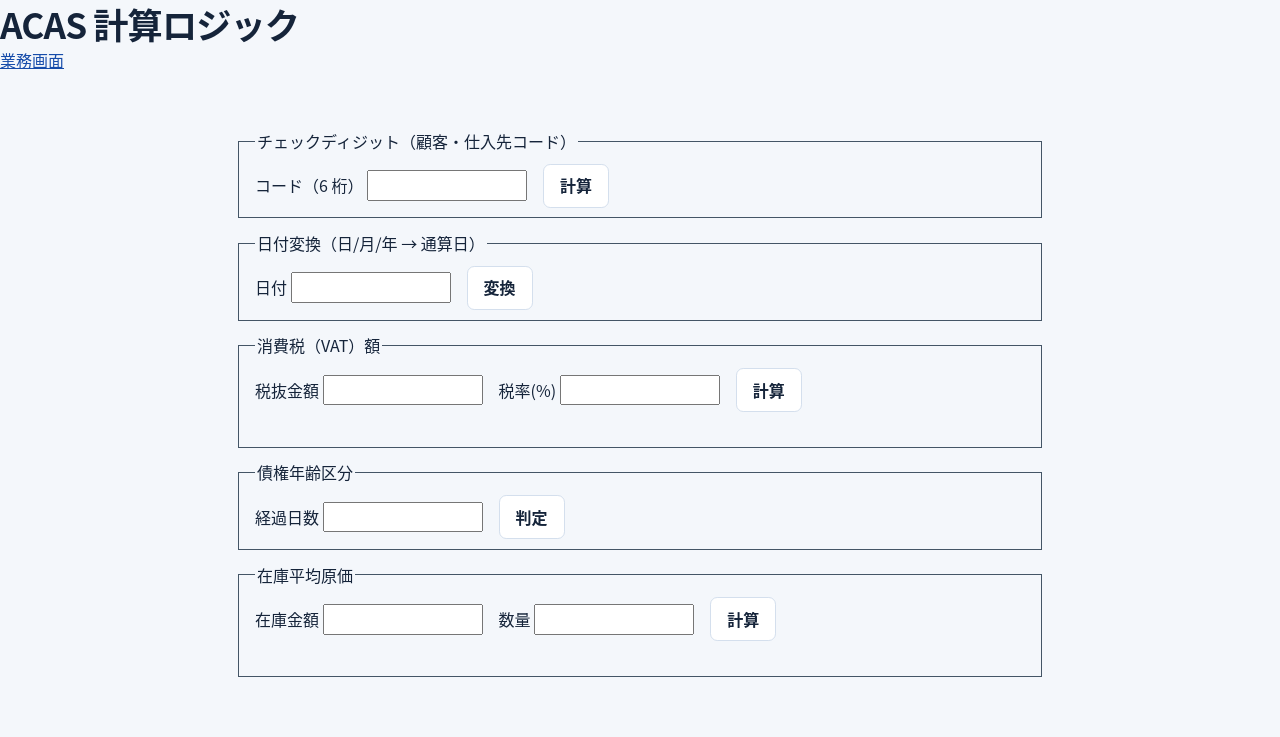
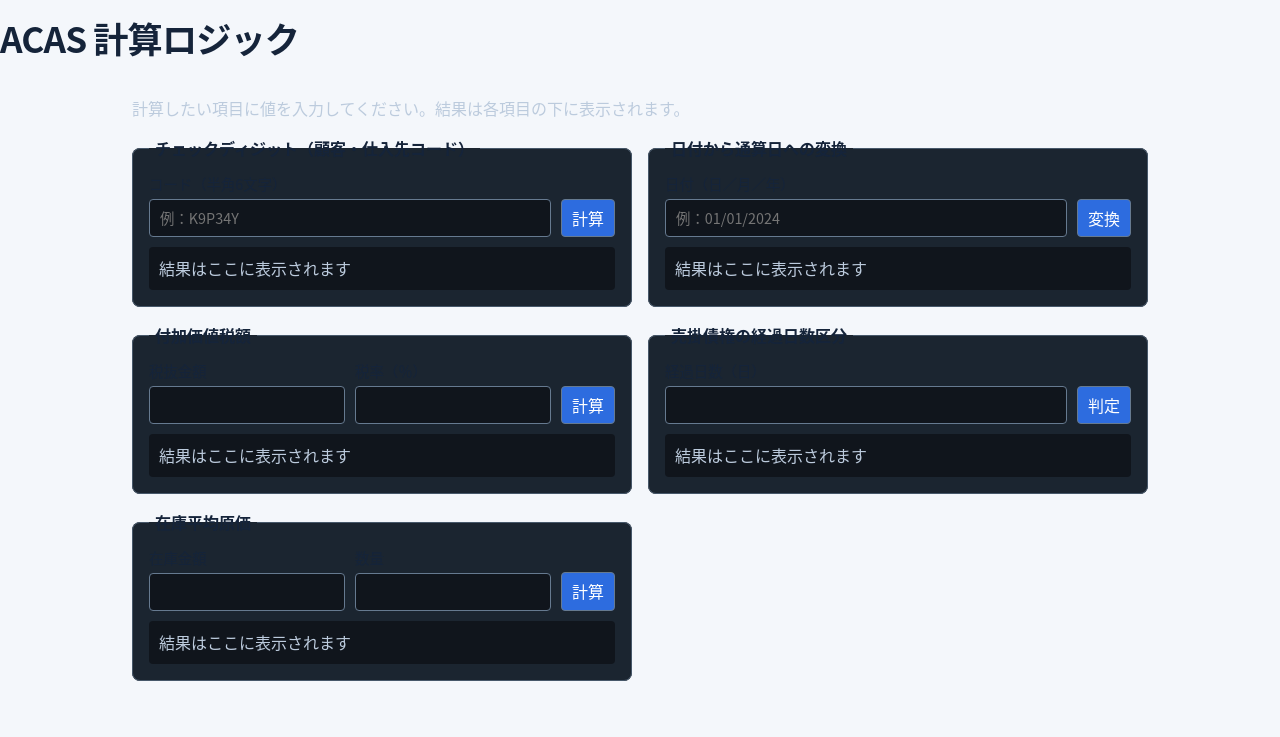
Before and after one commit to madmerger/ACAS, a Spring Boot app: page /calc.html in a window 1280 px wide. Shown: the top 737 px of the page. Run offline with Spring Boot 4, Linux system fonts and the light colour scheme.

Commit message:
日本語計算フォームを統合し、ビルドと検証手順を更新
Co-Authored-By: Akira Shibata <akira.shibata@cognition.ai>

```diff
--- a/java/pom.xml
+++ b/java/pom.xml
@@ -4,7 +4,7 @@
   <parent>
     <groupId>org.springframework.boot</groupId>
     <artifactId>spring-boot-starter-parent</artifactId>
-    <version>3.3.5</version>
+    <version>3.5.16</version>
     <relativePath/>
   </parent>
   <groupId>jp.co.acas</groupId>
--- /dev/null
+++ b/java/src/main/resources/static/calc.css
@@ -0,0 +1,53 @@
+.calc {
+  box-sizing: border-box;
+  display: grid;
+  grid-template-columns: repeat(2, minmax(0, 1fr));
+  align-items: start;
+  gap: 16px;
+  width: min(100%, 1056px);
+  margin: auto;
+  padding: 20px;
+}
+
+.calc-header { padding-block: 14px; }
+.calc-intro { grid-column: 1 / -1; margin: 0; color: #bccbdd; }
+.calc fieldset {
+  min-width: 0;
+  margin: 0;
+  padding: 12px 16px 16px;
+  border: 1px solid #47586a;
+  border-radius: 8px;
+  background: #1b2530;
+}
+.calc legend { padding-inline: 6px; font-weight: bold; }
+.calc-fields { display: flex; flex-wrap: wrap; align-items: end; gap: 10px; }
+.calc label { display: grid; gap: 4px; flex: 1 1 8em; font-size: 0.9rem; }
+.calc input, .calc button {
+  box-sizing: border-box;
+  min-height: 38px;
+  padding: 6px 10px;
+  border: 1px solid #667a90;
+  border-radius: 4px;
+  font: inherit;
+}
+.calc input { width: 100%; min-width: 0; background: #10151c; color: inherit; }
+.calc button { background: #2d6cdf; color: #fff; cursor: pointer; }
+.calc button:disabled { opacity: 0.7; cursor: wait; }
+.calc :focus-visible { outline: 2px solid #a5ceff; outline-offset: 2px; }
+.calc output {
+  display: block;
+  box-sizing: border-box;
+  min-height: 42px;
+  margin-top: 10px;
+  padding: 9px 10px;
+  border-radius: 4px;
+  background: #10151c;
+  color: #adf0cc;
+  overflow-wrap: anywhere;
+}
+.calc output:empty::before { content: "結果はここに表示されます"; color: #bccbdd; }
+.calc output[data-error] { color: #ffb4af; }
+
+@media (max-width: 680px) {
+  .calc { grid-template-columns: minmax(0, 1fr); padding: 12px; }
+}
--- a/java/src/main/resources/static/calc.html
+++ b/java/src/main/resources/static/calc.html
@@ -2,56 +2,129 @@
 <html lang="ja">
 <head>
 <meta charset="UTF-8">
+<meta name="viewport" content="width=device-width, initial-scale=1">
 <title>ACAS 計算ロジック</title>
 <link rel="stylesheet" href="app.css">
-<style>
- .calc { max-width: 900px; margin: 1em auto; }
- .calc fieldset { margin: .8em 0; border: 1px solid #456; padding: .6em 1em; }
- .calc label { margin-right: 1em; }
- .calc input { font: inherit; width: 10em; }
- .calc output { display: inline-block; min-width: 22em; margin-left: 1em; color: #ff6; font-family: monospace; }
-</style>
+<link rel="stylesheet" href="calc.css">
 </head>
 <body>
-<header><h1>ACAS 計算ロジック</h1><nav><a href="index.html">業務画面</a></nav></header>
-<div id="case-banner" class="case-banner" hidden></div>
+<header class="calc-header"><h1>ACAS 計算ロジック</h1></header>
+<div id="case-banner" class="case-banner" role="status" hidden></div>
 <main class="calc">
- <fieldset id="f-check"><legend>チェックディジット（顧客・仕入先コード）</legend>
-  <label>コード（6 桁） <input id="code" maxlength="6"></label><button data-calc="check">計算</button><output id="o-check"></output></fieldset>
- <fieldset id="f-date"><legend>日付変換（日/月/年 → 通算日）</legend>
-  <label>日付 <input id="date" maxlength="11"></label><button data-calc="date">変換</button><output id="o-date"></output></fieldset>
- <fieldset id="f-vat"><legend>消費税（VAT）額</legend>
-  <label>税抜金額 <input id="net"></label><label>税率(%) <input id="rate"></label><button data-calc="vat">計算</button><output id="o-vat"></output></fieldset>
- <fieldset id="f-age"><legend>債権年齢区分</legend>
-  <label>経過日数 <input id="days"></label><button data-calc="age">判定</button><output id="o-age"></output></fieldset>
- <fieldset id="f-avg"><legend>在庫平均原価</legend>
-  <label>在庫金額 <input id="value"></label><label>数量 <input id="qty"></label><button data-calc="avg">計算</button><output id="o-avg"></output></fieldset>
+ <p class="calc-intro">計算したい項目に値を入力してください。結果は各項目の下に表示されます。</p>
+ <form autocomplete="off">
+  <fieldset id="f-check">
+   <legend>チェックディジット（顧客・仕入先コード）</legend>
+   <div class="calc-fields">
+    <label>コード（半角6文字） <input id="code" maxlength="6" placeholder="例：K9P34Y" spellcheck="false"></label>
+    <button data-calc="check">計算</button>
+   </div>
+   <output id="o-check" for="code"></output>
+  </fieldset>
+ </form>
+ <form autocomplete="off">
+  <fieldset id="f-date">
+   <legend>日付から通算日への変換</legend>
+   <div class="calc-fields">
+    <label>日付（日／月／年） <input id="date" maxlength="11" placeholder="例：01/01/2024" spellcheck="false"></label>
+    <button data-calc="date">変換</button>
+   </div>
+   <output id="o-date" for="date"></output>
+  </fieldset>
+ </form>
+ <form autocomplete="off">
+  <fieldset id="f-vat">
+   <legend>付加価値税額</legend>
+   <div class="calc-fields">
+    <label>税抜金額 <input id="net" inputmode="decimal"></label>
+    <label>税率（％） <input id="rate" inputmode="decimal"></label>
+    <button data-calc="vat">計算</button>
+   </div>
+   <output id="o-vat" for="net rate"></output>
+  </fieldset>
+ </form>
+ <form autocomplete="off">
+  <fieldset id="f-age">
+   <legend>売掛債権の経過日数区分</legend>
+   <div class="calc-fields">
+    <label>経過日数（日） <input id="days" inputmode="numeric"></label>
+    <button data-calc="age">判定</button>
+   </div>
+   <output id="o-age" for="days"></output>
+  </fieldset>
+ </form>
+ <form autocomplete="off">
+  <fieldset id="f-avg">
+   <legend>在庫平均原価</legend>
+   <div class="calc-fields">
+    <label>在庫金額 <input id="value" inputmode="decimal"></label>
+    <label>数量 <input id="qty" inputmode="numeric"></label>
+    <button data-calc="avg">計算</button>
+   </div>
+   <output id="o-avg" for="value qty"></output>
+  </fieldset>
+ </form>
 </main>
 <script>
 const v = id => document.getElementById(id).value;
 const q = o => new URLSearchParams(o).toString();
+const failed = text => ({text, error: true});
 const defs = {
-  check: () => ['/api/calc/check-digit?' + q({code: v('code')}), r => r.valid ? 'チェックディジット: ' + r.check + '（有効）' : 'コード不正'],
-  date: () => ['/api/calc/date?' + q({date: v('date')}), r => r.valid ? '通算日: ' + r.integer + '　日付: ' + r.normalized : '日付不正（通算日 0）'],
-  vat: () => ['/api/calc/vat?' + q({net: v('net'), rate: v('rate')}), r => '税額: ' + r.vat],
-  age: () => ['/api/calc/age?' + q({days: v('days')}), r => '区分: ' + (r.bucket === 0 ? '当月（30 日未満）' : r.bucket + ' 日' + (r.bucket === 90 ? '以上' : '台')) + ' [' + r.bucket + ']'],
-  avg: () => ['/api/calc/average-cost?' + q({value: v('value'), qty: v('qty')}), r => r.cost === null ? '計算不可（数量 0）' : '平均原価: ' + r.cost],
+  check: () => ['check-digit', {code: v('code')}, r => r.valid
+    ? {text: 'チェックディジット：' + r.check + '（有効）'}
+    : failed('コードが無効です。半角の数字・英大文字・ハイフンで6文字入力してください。')],
+  date: () => ['date', {date: v('date')}, r => r.valid
+    ? {text: '通算日：' + r.integer + '　日付：' + r.normalized}
+    : failed('日付が無効です（通算日：0）。日／月／年の順に確認してください。')],
+  vat: () => ['vat', {net: v('net'), rate: v('rate')}, r => ({text: '税額：' + r.vat})],
+  age: () => ['age', {days: v('days')}, r => ({text: '区分：' + ({
+    0: '当月（30日未満）', 30: '30～59日', 60: '60～89日', 90: '90日以上',
+  })[r.bucket]})],
+  avg: () => ['average-cost', {value: v('value'), qty: v('qty')}, r => r.cost === null
+    ? failed('数量が0のため、平均原価を計算できません。')
+    : {text: '平均原価：' + r.cost}],
 };
-async function calc(name) {
-  const [url, fmt] = defs[name]();
-  const out = document.getElementById('o-' + name);
+async function calc(button) {
+  if (button.disabled) return;
+  const [endpoint, params, format] = defs[button.dataset.calc]();
+  const out = button.form.querySelector('output');
+  out.textContent = '';
+  delete out.dataset.result;
+  out.removeAttribute('data-error');
+  out.setAttribute('aria-busy', 'true');
+  button.disabled = true;
+  let result;
   try {
-    const res = await fetch(url);
-    if (!res.ok) { out.textContent = '入力エラー'; out.dataset.result = ''; return; }
-    const r = await res.json();
-    out.textContent = fmt(r); out.dataset.result = JSON.stringify(r);
-  } catch (e) { out.textContent = '通信エラー'; }
+    const res = await fetch('/api/calc/' + endpoint + '?' + q(params));
+    if (res.ok) {
+      const body = await res.json();
+      result = format(body);
+      out.dataset.result = JSON.stringify(body);
+    } else if (res.status === 400) {
+      const body = await res.json();
+      result = failed(body.message || '入力内容を確認してください。');
+    } else {
+      result = failed('計算を完了できませんでした。時間をおいて再試行してください。');
+    }
+  } catch {
+    result = failed('通信に失敗しました。接続を確認して再試行してください。');
+  } finally {
+    out.toggleAttribute('data-error', result.error === true);
+    out.textContent = result.text;
+    out.removeAttribute('aria-busy');
+    button.disabled = false;
+  }
 }
-document.querySelectorAll('button[data-calc]').forEach(b => b.addEventListener('click', () => calc(b.dataset.calc)));
-document.querySelectorAll('.calc input').forEach(i => i.addEventListener('keydown', e => {
-  if (e.key === 'Enter') i.closest('fieldset').querySelector('button').click(); }));
+document.querySelectorAll('.calc form').forEach(form => form.addEventListener('submit', e => {
+  e.preventDefault();
+  calc(form.querySelector('button[data-calc]'));
+}));
 const p = new URLSearchParams(location.search);
-window.acasSetCase = (id, title) => { const b = document.getElementById('case-banner'); b.hidden = false; b.textContent = 'ケース ' + id + '： ' + (title || ''); };
+window.acasSetCase = (id, title) => {
+  const banner = document.getElementById('case-banner');
+  banner.textContent = 'ケース ' + id + '：' + (title || '');
+  banner.hidden = false;
+};
 if (p.get('case')) window.acasSetCase(p.get('case'), p.get('title'));
 </script>
 </body>
```
Also changed, not shown: java/src/main/java/jp/co/acas/web/CalcController.java (+34 -6 lines), java/README.md, 2 other files.
